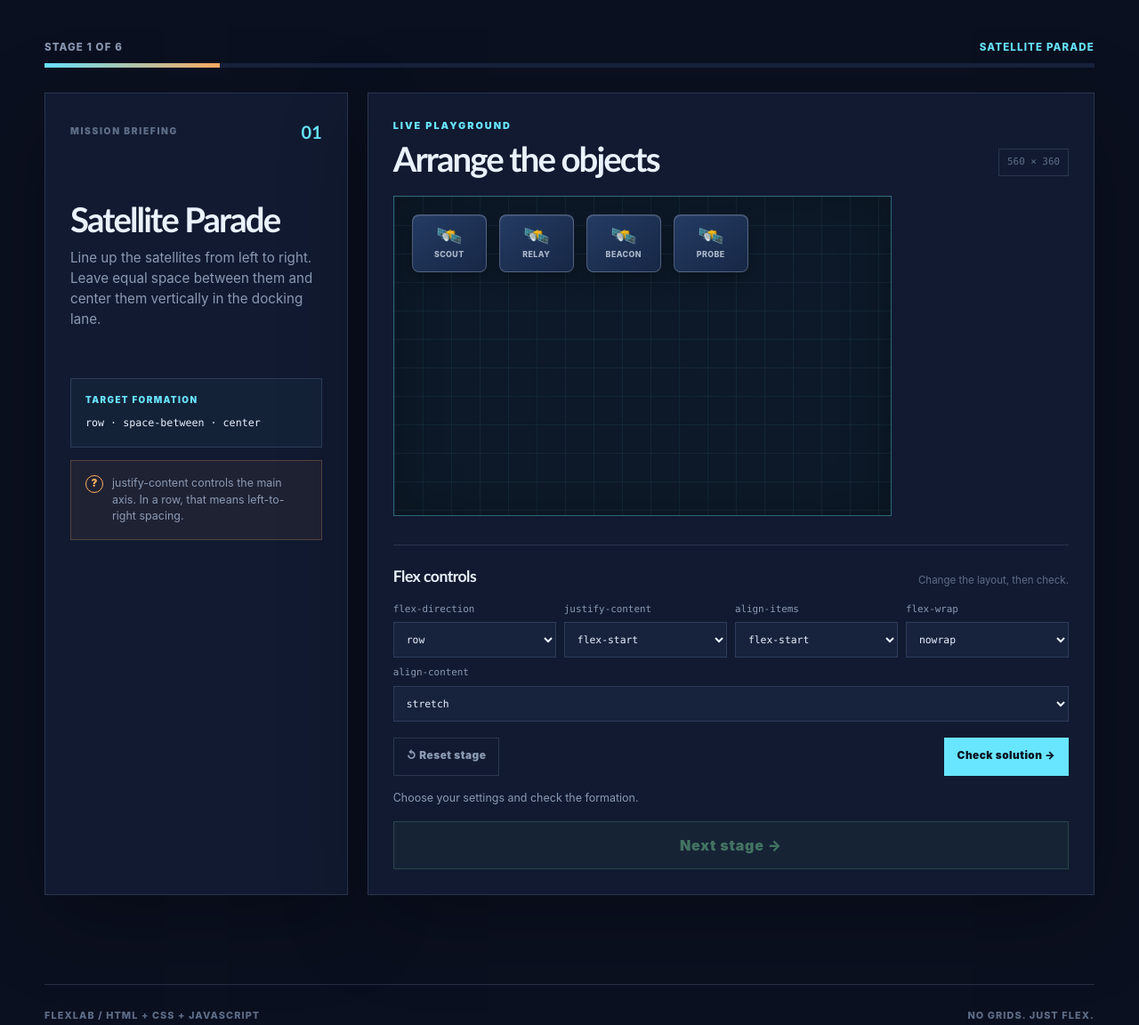
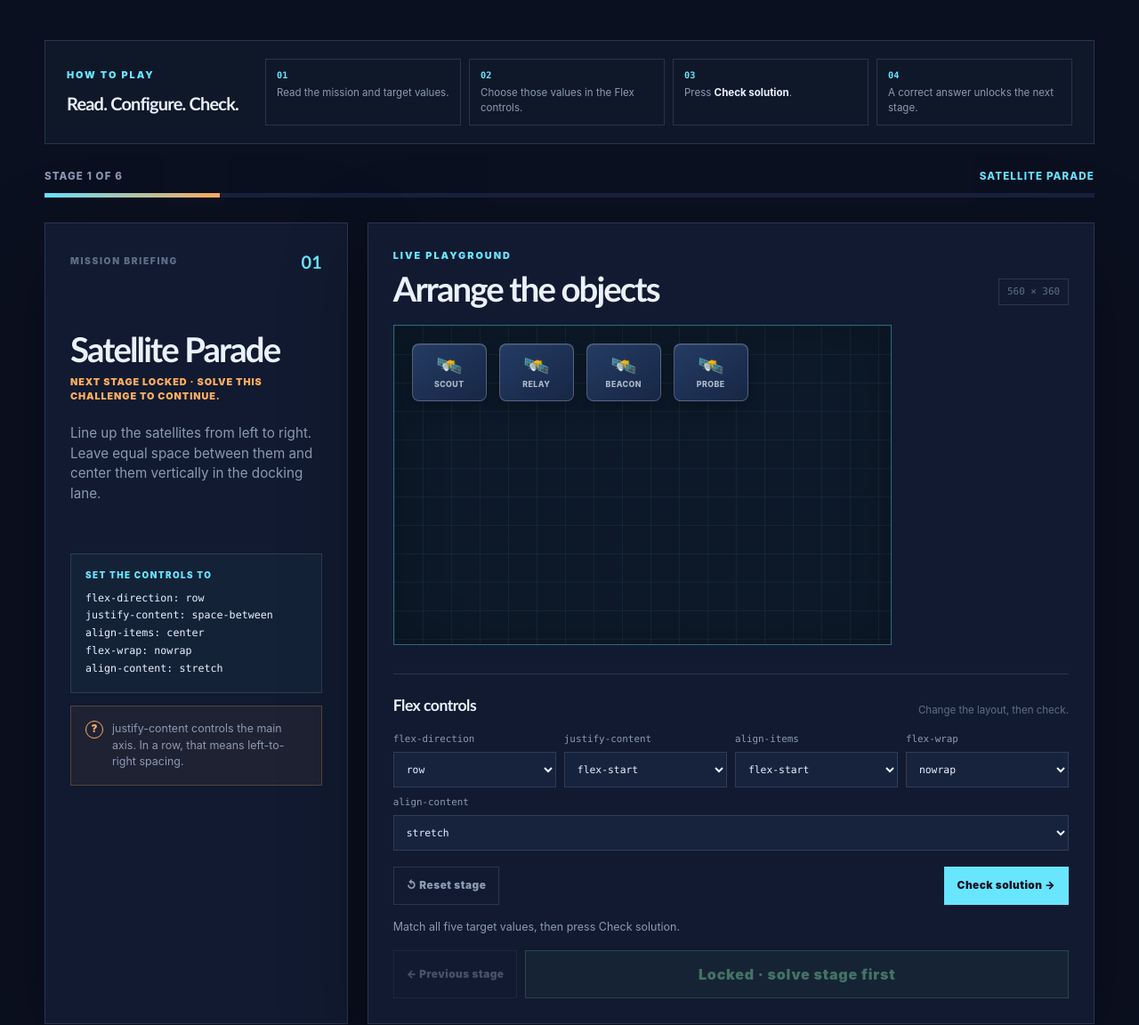
Before and after one commit to haimatiya-hase/flexbox-game, a plain HTML site: page index.html in a window 1280 px wide. Shown: the part 367-1519 px from the top of the page at 89% size. Drawn offline with Linux system fonts and the light colour scheme.

Commit message:
Improve stage navigation and instructions

```diff
--- a/index.html
+++ b/index.html
@@ -32,6 +32,19 @@
       </p>
     </section>
 
+    <section class="how-to-play" aria-labelledby="how-to-play-title">
+      <div>
+        <p class="eyebrow">HOW TO PLAY</p>
+        <h2 id="how-to-play-title">Read. Configure. Check.</h2>
+      </div>
+      <ol class="how-to-steps">
+        <li>Read the mission and target values.</li>
+        <li>Choose those values in the Flex controls.</li>
+        <li>Press <strong>Check solution</strong>.</li>
+        <li>A correct answer unlocks the next stage.</li>
+      </ol>
+    </section>
+
     <div class="progress-wrap" aria-label="Mission progress">
       <div class="progress-meta">
         <span id="stage-label">Stage 1 of 6</span>
@@ -44,9 +57,10 @@
       <aside class="briefing-panel" aria-labelledby="briefing-title">
         <div class="panel-kicker"><span>MISSION BRIEFING</span><span id="briefing-index">01</span></div>
         <h2 id="briefing-title">Satellite Parade</h2>
+        <p id="stage-state" class="stage-state">Current stage · solve it to unlock the next one.</p>
         <p id="instruction" class="instruction"></p>
         <div class="target-card">
-          <p class="target-label">TARGET FORMATION</p>
+          <p class="target-label">SET THE CONTROLS TO</p>
           <p id="target-summary" class="target-summary"></p>
         </div>
         <div class="tip-card">
@@ -130,7 +144,10 @@
             <button id="check-button" class="button button-primary" type="submit">Check solution <span aria-hidden="true">→</span></button>
           </div>
           <div id="feedback" class="feedback" role="status" aria-live="polite">Choose your settings and check the formation.</div>
-          <button id="next-button" class="next-button" type="button" disabled>Next stage <span aria-hidden="true">→</span></button>
+          <div class="stage-navigation" aria-label="Stage navigation">
+            <button id="previous-button" class="button button-ghost" type="button" disabled><span aria-hidden="true">←</span> Previous stage</button>
+            <button id="next-button" class="next-button" type="button" disabled>Next stage <span aria-hidden="true">→</span></button>
+          </div>
         </form>
       </section>
     </div>
--- a/script.js
+++ b/script.js
@@ -170,18 +170,34 @@ const stageLabel = document.querySelector("#stage-label");
 const stageName = document.querySelector("#stage-name");
 const briefingIndex = document.querySelector("#briefing-index");
 const briefingTitle = document.querySelector("#briefing-title");
+const stageState = document.querySelector("#stage-state");
 const instruction = document.querySelector("#instruction");
 const targetSummary = document.querySelector("#target-summary");
 const tipText = document.querySelector("#tip-text");
 const progressBar = document.querySelector("#progress-bar");
 const scoreValue = document.querySelector("#score-value");
 const attemptsValue = document.querySelector("#attempts-value");
+const previousButton = document.querySelector("#previous-button");
 
 let currentLevel = 0;
 let totalAttempts = 0;
 let levelAttempts = 0;
 let score = 0;
 let levelSolved = false;
+let unlockedLevel = 0;
+let completedLevels = levels.map(() => false);
+let levelAttemptsByLevel = levels.map(() => 0);
+let levelValues = levels.map((level) => ({ ...level.defaults }));
+
+function formatTargetValues(target) {
+  return [
+    `flex-direction: ${target.flexDirection}`,
+    `justify-content: ${target.justifyContent}`,
+    `align-items: ${target.alignItems}`,
+    `flex-wrap: ${target.flexWrap}`,
+    `align-content: ${target.alignContent}`
+  ].join("\n");
+}
 
 function setControlValues(values) {
   controls.forEach((control) => {
@@ -241,22 +257,47 @@ function updateProgress() {
   attemptsValue.textContent = String(totalAttempts);
 }
 
+function updateNavigation() {
+  const stageCompleted = completedLevels[currentLevel];
+  const nextStageUnlocked = currentLevel < unlockedLevel;
+  const canGoForward = stageCompleted || nextStageUnlocked;
+
+  previousButton.disabled = currentLevel === 0;
+  nextButton.disabled = !canGoForward;
+  nextButton.textContent = canGoForward
+    ? (currentLevel === levels.length - 1 ? "Complete mission" : "Next stage →")
+    : "Locked · solve stage first";
+
+  stageState.className = "stage-state";
+  if (stageCompleted) {
+    stageState.classList.add("completed");
+    stageState.textContent = currentLevel === levels.length - 1
+      ? "Completed · mission ready to finish."
+      : "Completed · next stage unlocked."
+  } else {
+    stageState.textContent = "Next stage locked · solve this challenge to continue.";
+  }
+}
+
 function renderLevel() {
   const level = levels[currentLevel];
   stageName.textContent = level.name;
   briefingTitle.textContent = level.name;
   instruction.textContent = level.instruction;
-  targetSummary.textContent = level.summary;
+  targetSummary.textContent = formatTargetValues(level.target);
   tipText.textContent = level.tip;
   createBoardItems(level.items);
-  setControlValues(level.defaults);
+  setControlValues(levelValues[currentLevel]);
   applyFlexboxValues();
-  levelAttempts = 0;
-  levelSolved = false;
-  nextButton.disabled = true;
-  nextButton.textContent = currentLevel === levels.length - 1 ? "Complete mission" : "Next stage →";
-  setFeedback("Choose your settings and check the formation.");
+  levelAttempts = levelAttemptsByLevel[currentLevel];
+  levelSolved = completedLevels[currentLevel];
+  setFeedback(
+    levelSolved
+      ? "This stage is complete. You can replay it or move between unlocked stages."
+      : "Match all five target values, then press Check solution."
+  );
   updateProgress();
+  updateNavigation();
 }
 
 function isSolutionCorrect() {
@@ -268,40 +309,51 @@ function isSolutionCorrect() {
 function checkSolution() {
   totalAttempts += 1;
   levelAttempts += 1;
+  levelAttemptsByLevel[currentLevel] = levelAttempts;
   updateProgress();
 
   if (isSolutionCorrect()) {
     const stageScore = Math.max(100, 300 - ((levelAttempts - 1) * 25));
-    const alreadySolved = levelSolved;
-    if (!levelSolved) {
+    const alreadyCompleted = completedLevels[currentLevel];
+    if (!alreadyCompleted) {
       score += stageScore;
-      levelSolved = true;
+      completedLevels[currentLevel] = true;
+      if (currentLevel === unlockedLevel && currentLevel < levels.length - 1) {
+        unlockedLevel += 1;
+      }
     }
+    levelSolved = true;
     updateProgress();
-    nextButton.disabled = false;
+    updateNavigation();
     setFeedback(
-      alreadySolved
-        ? "Formation locked. You can continue to the next stage."
+      alreadyCompleted
+        ? "Formation correct. This stage was already completed, so its progress is preserved."
         : `Formation locked. +${stageScore} points. You can continue to the next stage.`,
       "success"
     );
     return;
   }
 
-  nextButton.disabled = true;
+  updateNavigation();
   setFeedback("Not quite yet. Read the briefing, adjust the controls, and try again.", "error");
 }
 
 function resetLevel() {
-  setControlValues(levels[currentLevel].defaults);
+  levelValues[currentLevel] = { ...levels[currentLevel].defaults };
+  setControlValues(levelValues[currentLevel]);
   applyFlexboxValues();
   levelSolved = false;
-  nextButton.disabled = true;
-  setFeedback("Stage reset. Try a different combination.");
+  updateNavigation();
+  setFeedback(
+    completedLevels[currentLevel]
+      ? "Stage reset. Your previous completion is preserved."
+      : "Stage reset. Match all five target values and check again."
+  );
 }
 
 function goToNextLevel() {
-  if (nextButton.disabled) {
+  const canGoForward = completedLevels[currentLevel] || currentLevel < unlockedLevel;
+  if (!canGoForward) {
     return;
   }
 
@@ -315,11 +367,21 @@ function goToNextLevel() {
   renderLevel();
 }
 
+function goToPreviousLevel() {
+  if (currentLevel === 0) {
+    return;
+  }
+
+  currentLevel -= 1;
+  renderLevel();
+}
+
 controls.forEach((control) => {
   control.addEventListener("change", () => {
     applyFlexboxValues();
-    levelSolved = false;
-    nextButton.disabled = true;
+    levelValues[currentLevel] = getControlValues();
+    levelSolved = isSolutionCorrect();
+    updateNavigation();
     setFeedback("Change applied. Check the formation when you are ready.");
   });
 });
@@ -331,5 +393,6 @@ controlsForm.addEventListener("submit", (event) => {
 
 resetButton.addEventListener("click", resetLevel);
 nextButton.addEventListener("click", goToNextLevel);
+previousButton.addEventListener("click", goToPreviousLevel);
 
 renderLevel();
--- a/style.css
+++ b/style.css
@@ -167,6 +167,64 @@ h1 em {
   font-size: 0.98rem;
 }
 
+.how-to-play {
+  display: flex;
+  align-items: center;
+  justify-content: space-between;
+  gap: 30px;
+  margin-bottom: 28px;
+  padding: 20px 24px;
+  border: 1px solid var(--line);
+  background: rgba(104, 229, 255, 0.04);
+}
+
+.how-to-play .eyebrow {
+  margin-bottom: 8px;
+}
+
+.how-to-play h2 {
+  margin-bottom: 0;
+  color: var(--ink);
+  font-size: 1.25rem;
+  letter-spacing: -0.04em;
+}
+
+.how-to-steps {
+  display: flex;
+  flex: 1 1 600px;
+  flex-wrap: wrap;
+  gap: 9px;
+  justify-content: flex-end;
+  margin: 0;
+  padding: 0;
+  list-style: none;
+  counter-reset: how-to-step;
+}
+
+.how-to-steps li {
+  flex: 1 1 170px;
+  min-width: 145px;
+  padding: 10px 12px;
+  border: 1px solid var(--line);
+  color: var(--muted);
+  font-size: 0.72rem;
+}
+
+.how-to-steps li::before {
+  display: block;
+  margin-bottom: 4px;
+  color: var(--cyan);
+  content: "0" counter(how-to-step);
+  counter-increment: how-to-step;
+  font-family: ui-monospace, SFMono-Regular, Menlo, monospace;
+  font-size: 0.64rem;
+  font-weight: 900;
+}
+
+.how-to-steps strong {
+  color: var(--ink);
+}
+
 .progress-wrap {
   margin-bottom: 28px;
 }
@@ -261,6 +319,20 @@ h1 em {
   letter-spacing: -0.05em;
 }
 
+.stage-state {
+  margin: -4px 0 22px;
+  color: var(--orange);
+  font-size: 0.68rem;
+  font-weight: 900;
+  letter-spacing: 0.08em;
+  text-transform: uppercase;
+}
+
+.stage-state.unlocked,
+.stage-state.completed {
+  color: var(--green);
+}
+
 .instruction {
   min-height: 118px;
   margin-bottom: 28px;
@@ -293,6 +365,7 @@ h1 em {
   font-family: ui-monospace, SFMono-Regular, Menlo, monospace;
   font-size: 0.73rem;
   line-height: 1.7;
+  white-space: pre-line;
 }
 
 .tip-card {
@@ -533,8 +606,8 @@ button:disabled {
 }
 
 .next-button {
-  width: 100%;
-  margin-top: 13px;
+  flex: 1;
+  margin-top: 0;
   padding: 14px;
   border: 1px solid rgba(131, 229, 163, 0.42);
   background: rgba(131, 229, 163, 0.1);
@@ -547,6 +620,17 @@ button:disabled {
 .next-button:not(:disabled):hover {
   transform: translateY(-2px);
   background: rgba(131, 229, 163, 0.18);
+}
+
+.stage-navigation {
+  display: flex;
+  align-items: stretch;
+  gap: 9px;
+  margin-top: 13px;
+}
+
+.stage-navigation .button-ghost {
+  flex: 0 0 auto;
 }
 
 .footer {
@@ -577,6 +661,11 @@ button:disabled {
 
   .intro-copy {
     max-width: 540px;
+  }
+
+  .how-to-play {
+    align-items: start;
+    flex-direction: column;
   }
 
   .game-panel,
@@ -628,6 +717,10 @@ button:disabled {
     width: 100%;
   }
 
+  .stage-navigation {
+    flex-direction: column;
+  }
+
   .footer {
     justify-content: center;
     padding-block: 22px;
```
